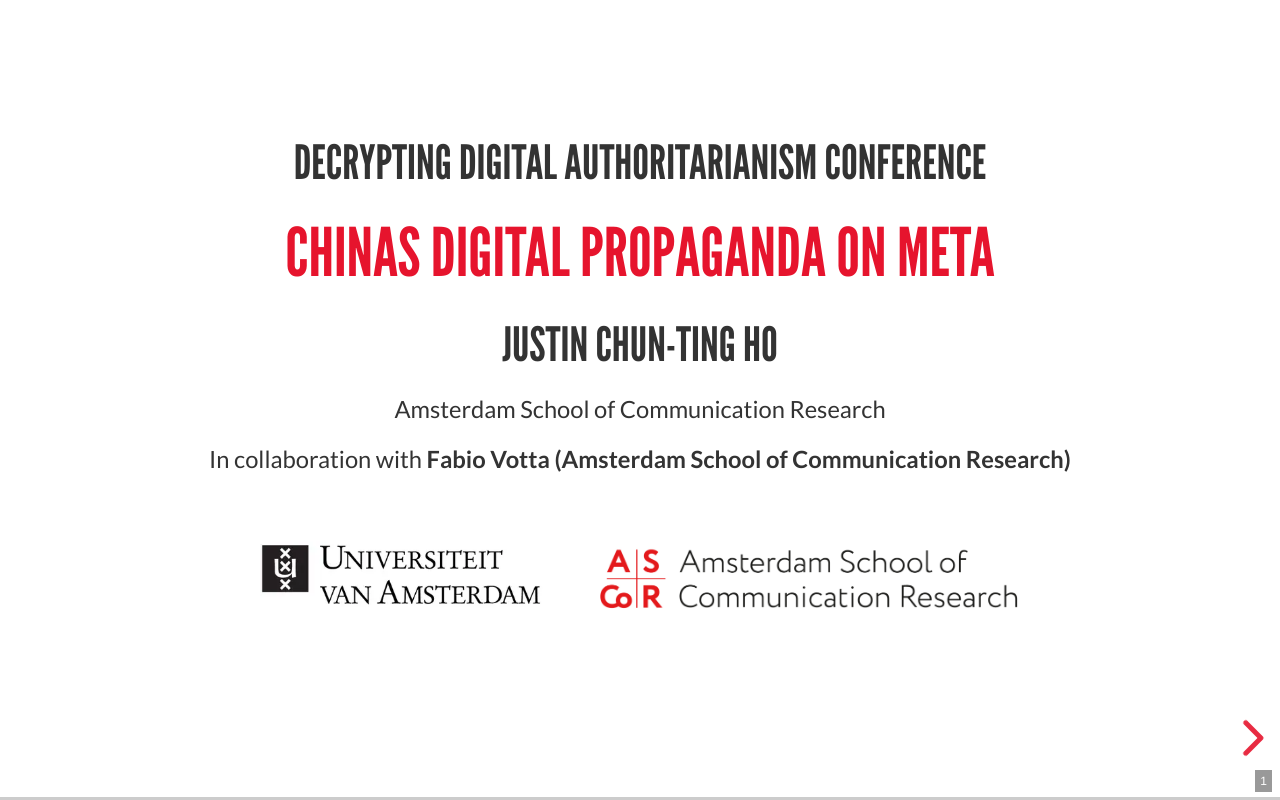
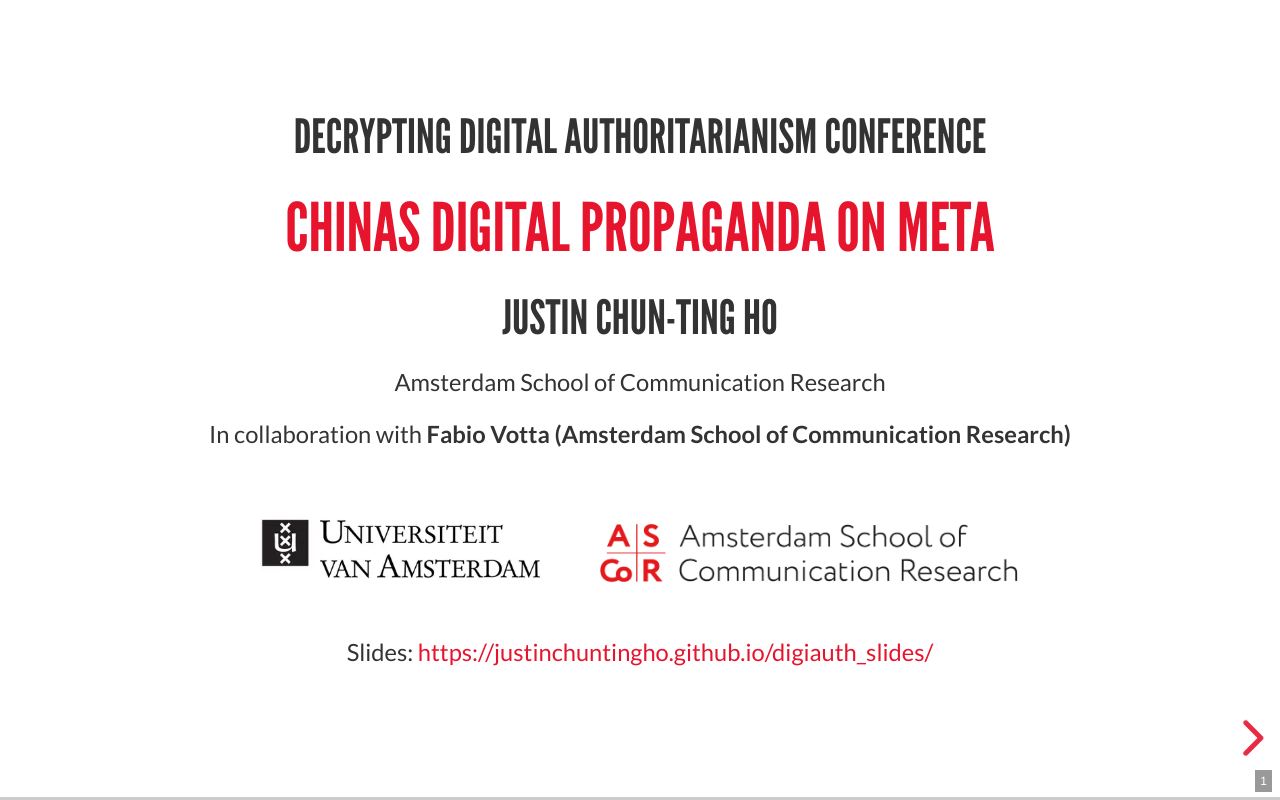
Before and after one commit to justinchuntingho/digiauth_slides, a website: page index.html in a window 1280 px wide. Drawn offline with Linux system fonts and the light colour scheme.

Commit message:
Update index.html

```diff
--- a/index.html
+++ b/index.html
@@ -26,7 +26,7 @@
 
 					<small>In collaboration with <b>Fabio Votta (Amsterdam School of Communication Research)</b></small>
 					<p><img src="uvalogo.png" width="32%" style="background:none; border:none; box-shadow:none;"><img src="ascorlogo.png" width="40%" style="background:none; border:none; box-shadow:none;"></p>
-					<!-- <small>Slides: <a href="https://justinchuntingho.github.io/LOOPS_slides/">https://justinchuntingho.github.io/LOOPS_slides/</a></small> -->
+					<small>Slides: <a href="https://justinchuntingho.github.io/digiauth_slides/">https://justinchuntingho.github.io/digiauth_slides/</a></small>
 				</div>
 			</section>
 
```
